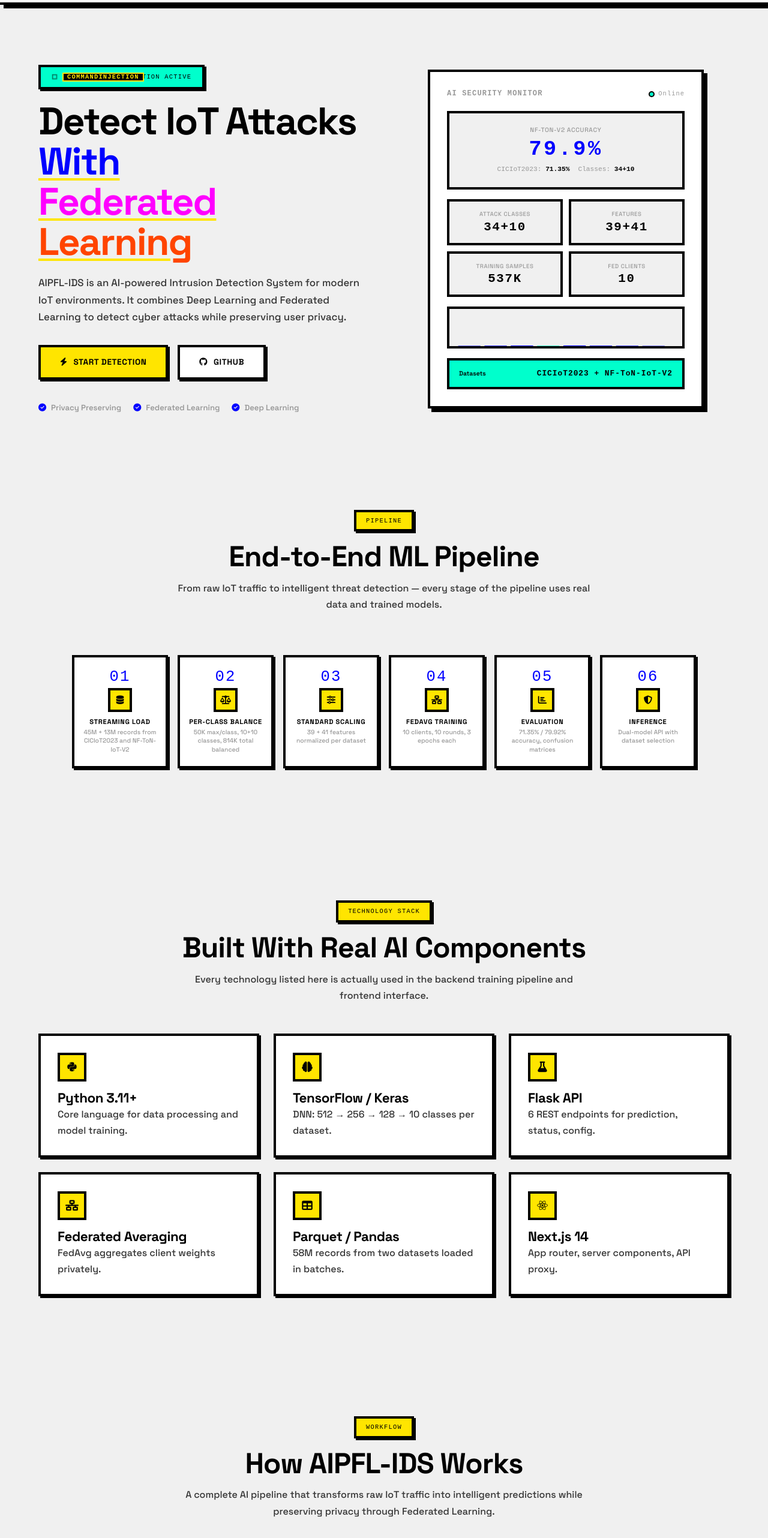
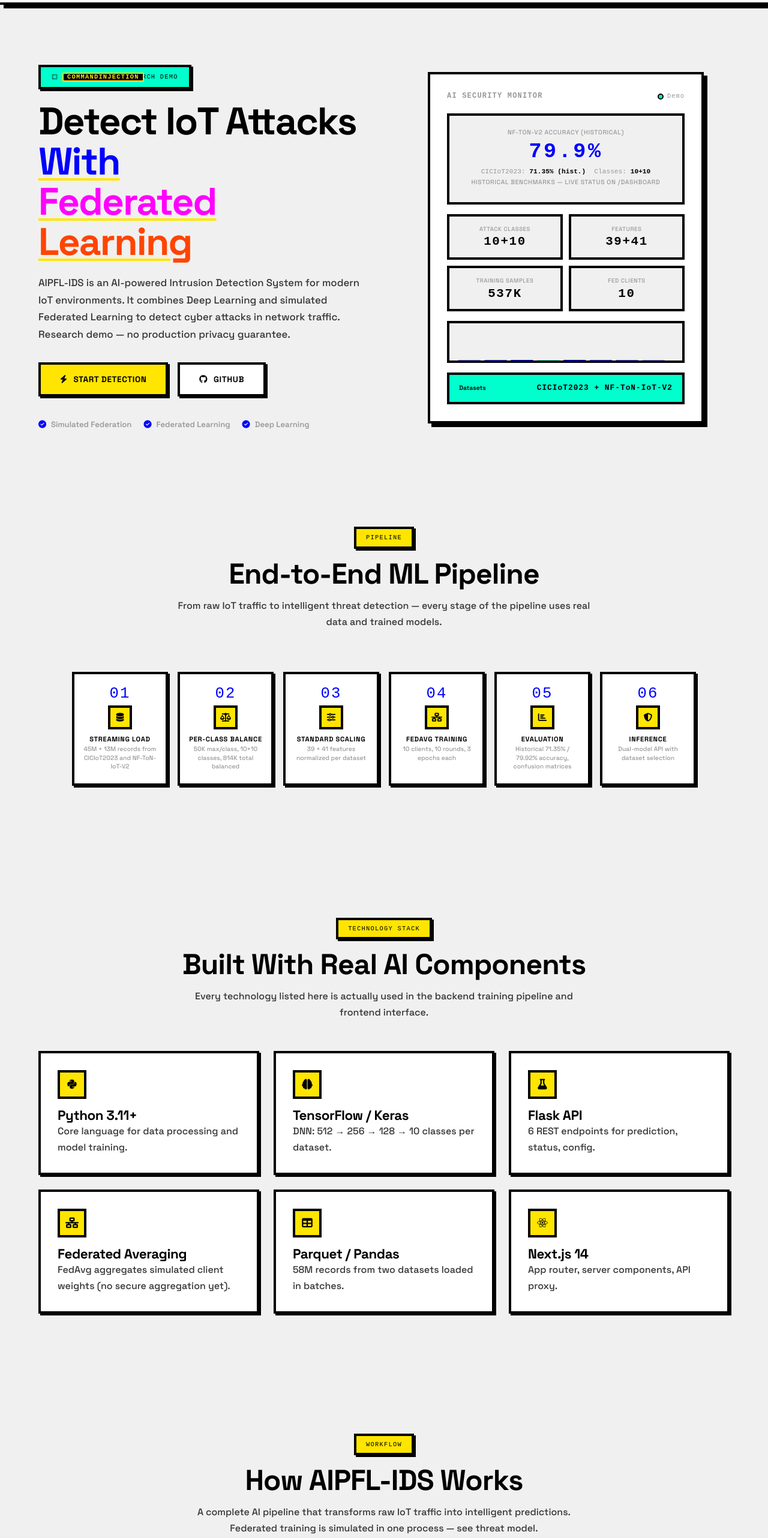
Before and after one commit to PrathamWankhade/AIPFL-IDS, a Next.js app in the folder frontend/: page / in a window 1280 px wide. Shown: the part 62-2626 px from the top of the page at 60% size. Built offline with nearby package versions, Linux system fonts and the light colour scheme; a web font is replaced by a local one.

Commit message:
P2: honest homepage claims (repo link, historical benchmarks, simulated federation)

```diff
--- a/frontend/app/page.tsx
+++ b/frontend/app/page.tsx
@@ -16,7 +16,7 @@ export default function Home() {
                 <span className="cycle-text" style={{ minWidth: 80 }}>
                   {[...ciciotAttacks, ...nftoniotAttacks].map((a) => <span key={a}>{a}</span>)}
                 </span>
-                <span>&nbsp;Detection Active</span>
+                <span>&nbsp;Research Demo</span>
               </div>
               <h1 className="hero-title reveal">
                 <span
@@ -34,19 +34,20 @@ export default function Home() {
               <p className="hero-description reveal">
                 AIPFL-IDS is an AI-powered Intrusion Detection System for
                 modern IoT environments. It combines Deep Learning and
-                Federated Learning to detect cyber attacks while preserving
-                user privacy.
+                simulated Federated Learning to detect cyber attacks in
+                network traffic. Research demo — no production
+                privacy guarantee.
               </p>
               <div className="hero-buttons reveal">
                 <Link href="/predict" className="btn btn-yellow">
                   <i className="fa-solid fa-bolt" /> Start Detection
                 </Link>
-                <a href="https://github.com" target="_blank" rel="noreferrer" className="btn">
+                <a href="https://github.com/PrathamWankhade/AIPFL-IDS" target="_blank" rel="noreferrer" className="btn">
                   <i className="fa-brands fa-github" /> GitHub
                 </a>
               </div>
               <div className="hero-trust reveal">
-                <span className="hero-trust-item"><i className="fa-solid fa-circle-check" /> Privacy Preserving</span>
+                <span className="hero-trust-item"><i className="fa-solid fa-circle-check" /> Simulated Federation</span>
                 <span className="hero-trust-item"><i className="fa-solid fa-circle-check" /> Federated Learning</span>
                 <span className="hero-trust-item"><i className="fa-solid fa-circle-check" /> Deep Learning</span>
               </div>
@@ -55,18 +56,19 @@ export default function Home() {
               <div className="hero-dashboard">
                 <div className="dashboard-header">
                   <h3 className="dashboard-title">AI Security Monitor</h3>
-                  <div className="dashboard-live"><span className="live-dot" /> Online</div>
+                  <div className="dashboard-live"><span className="live-dot" /> Demo</div>
                 </div>
                 <div className="dashboard-status">
-                  <small>NF-ToN-V2 Accuracy</small>
+                  <small>NF-ToN-V2 Accuracy (historical)</small>
                   <h2 data-count-to="79.92" data-count-suffix="%">79.92%</h2>
                   <div style={{ marginTop: 6, display: 'flex', justifyContent: 'center', gap: 14 }}>
-                    <span style={{ fontSize: '0.7rem', fontFamily: 'var(--font-mono)', color: 'var(--text-muted)' }}>CICIoT2023: <strong style={{ color: 'var(--black)' }}>71.35%</strong></span>
-                    <span style={{ fontSize: '0.7rem', fontFamily: 'var(--font-mono)', color: 'var(--text-muted)' }}>Classes: <strong style={{ color: 'var(--black)' }}>34+10</strong></span>
+                    <span style={{ fontSize: '0.7rem', fontFamily: 'var(--font-mono)', color: 'var(--text-muted)' }}>CICIoT2023: <strong style={{ color: 'var(--black)' }}>71.35% (hist.)</strong></span>
+                    <span style={{ fontSize: '0.7rem', fontFamily: 'var(--font-mono)', color: 'var(--text-muted)' }}>Classes: <strong style={{ color: 'var(--black)' }}>10+10</strong></span>
                   </div>
+                  <small style={{ color: 'var(--text-muted)' }}>Historical benchmarks — live status on /dashboard</small>
                 </div>
                 <div className="metric-grid">
-                  <div className="metric-card"><small>Attack Classes</small><h3>34+10</h3></div>
+                  <div className="metric-card"><small>Attack Classes</small><h3>10+10</h3></div>
                   <div className="metric-card"><small>Features</small><h3>39+41</h3></div>
                   <div className="metric-card"><small>Training Samples</small><h3>537K</h3></div>
                   <div className="metric-card"><small>Fed Clients</small><h3>10</h3></div>
@@ -106,7 +108,7 @@ export default function Home() {
               { num: '02', icon: 'fa-solid fa-scale-balanced', title: 'Per-Class Balance', desc: '50K max/class, 10+10 classes, 814K total balanced' },
               { num: '03', icon: 'fa-solid fa-sliders', title: 'Standard Scaling', desc: '39 + 41 features normalized per dataset' },
               { num: '04', icon: 'fa-solid fa-network-wired', title: 'FedAvg Training', desc: '10 clients, 10 rounds, 3 epochs each' },
-              { num: '05', icon: 'fa-solid fa-chart-bar', title: 'Evaluation', desc: '71.35% / 79.92% accuracy, confusion matrices' },
+              { num: '05', icon: 'fa-solid fa-chart-bar', title: 'Evaluation', desc: 'Historical 71.35% / 79.92% accuracy, confusion matrices' },
               { num: '06', icon: 'fa-solid fa-shield-halved', title: 'Inference', desc: 'Dual-model API with dataset selection' },
             ].map((s, i) => (
               <div key={i} className="pipeline-step reveal">
@@ -132,7 +134,7 @@ export default function Home() {
               { icon: 'fa-brands fa-python', title: 'Python 3.11+', desc: 'Core language for data processing and model training.' },
               { icon: 'fa-solid fa-brain', title: 'TensorFlow / Keras', desc: 'DNN: 512 → 256 → 128 → 10 classes per dataset.' },
               { icon: 'fa-solid fa-flask', title: 'Flask API', desc: '6 REST endpoints for prediction, status, config.' },
-              { icon: 'fa-solid fa-network-wired', title: 'Federated Averaging', desc: 'FedAvg aggregates client weights privately.' },
+              { icon: 'fa-solid fa-network-wired', title: 'Federated Averaging', desc: 'FedAvg aggregates simulated client weights (no secure aggregation yet).' },
               { icon: 'fa-solid fa-table', title: 'Parquet / Pandas', desc: '58M records from two datasets loaded in batches.' },
               { icon: 'fa-brands fa-react', title: 'Next.js 14', desc: 'App router, server components, API proxy.' },
             ].map((t, i) => (
@@ -151,15 +153,15 @@ export default function Home() {
           <div className="section-header reveal">
             <SectionTag>Workflow</SectionTag>
             <h2>How AIPFL-IDS Works</h2>
-            <p>A complete AI pipeline that transforms raw IoT traffic into intelligent predictions while preserving privacy through Federated Learning.</p>
+            <p>A complete AI pipeline that transforms raw IoT traffic into intelligent predictions. Federated training is simulated in one process — see threat model.</p>
           </div>
           <div className="timeline">
             {[
               { num: '01', title: 'Collect & Load', desc: 'CICIoT2023 (45M rows, 10 cls) + NF-ToN-IoT-V2 (13M rows, 10 cls) loaded in streaming batches.' },
               { num: '02', title: 'Preprocess & Balance', desc: '39 / 41 features standardized, class-balanced at 5K / 50K max per class.' },
-              { num: '03', title: 'Federated Training', desc: '10 simulated clients train locally (3 epochs each) — raw data never leaves.' },
+              { num: '03', title: 'Federated Training', desc: '10 simulated clients train locally (3 epochs each) in one process — simulation, not distributed devices.' },
               { num: '04', title: 'Global Aggregation', desc: 'FedAvg merges local weight updates into a global DNN model.' },
-              { num: '05', title: 'Evaluate & Deploy', desc: '71.35% / 79.92% accuracy. Confusion matrices, precision, recall computed.' },
+              { num: '05', title: 'Evaluate & Deploy', desc: 'Historical 71.35% / 79.92% accuracy. Confusion matrices, precision, recall computed.' },
               { num: '06', title: 'Real-Time Inference', desc: 'Flask API serves predictions with dataset selectable via query param.' },
             ].map((s, i) => (
               <div key={i} className="timeline-item reveal">
@@ -180,9 +182,9 @@ export default function Home() {
             <div className="reveal-left">
               <SectionTag>Dashboard</SectionTag>
               <h2 style={{ marginBottom: 12 }}>Monitor Every Network From One Dashboard</h2>
-              <p style={{ marginBottom: 24 }}>View live AI predictions, model performance, attack statistics and network activity.</p>
+              <p style={{ marginBottom: 24 }}>Upload traffic captures for model predictions, and review performance, attack statistics and network activity.</p>
               <ul className="check-list">
-                <li><i className="fa-solid fa-check" /> Live Traffic Monitoring</li>
+                <li><i className="fa-solid fa-check" /> Sample Traffic Analysis</li>
                 <li><i className="fa-solid fa-check" /> Attack Classification</li>
                 <li><i className="fa-solid fa-check" /> Federated Learning Progress</li>
                 <li><i className="fa-solid fa-check" /> AI Performance Metrics</li>
@@ -198,11 +200,11 @@ export default function Home() {
                 <div style={{ padding: 22 }}>
                   <div style={{ display: 'flex', gap: 16, marginBottom: 16 }}>
                     <div style={{ flex: 1, textAlign: 'center', padding: 10, background: 'var(--yellow)', border: 'var(--border-thick)' }}>
-                      <small style={{ display: 'block', fontSize: '0.55rem', textTransform: 'uppercase', letterSpacing: '0.06em', color: 'var(--black)', fontWeight: 700, marginBottom: 2 }}>NF-ToN-V2</small>
+                      <small style={{ display: 'block', fontSize: '0.55rem', textTransform: 'uppercase', letterSpacing: '0.06em', color: 'var(--black)', fontWeight: 700, marginBottom: 2 }}>NF-ToN-V2 (hist.)</small>
                       <span style={{ fontFamily: 'var(--font-mono)', fontSize: '1.6rem', fontWeight: 700, letterSpacing: '0.04em' }}>79.92%</span>
                     </div>
                     <div style={{ flex: 1, textAlign: 'center', padding: 10, background: 'var(--bg)', border: 'var(--border-thick)' }}>
-                      <small style={{ display: 'block', fontSize: '0.55rem', textTransform: 'uppercase', letterSpacing: '0.06em', color: 'var(--text-muted)', fontWeight: 700, marginBottom: 2 }}>CICIoT2023</small>
+                      <small style={{ display: 'block', fontSize: '0.55rem', textTransform: 'uppercase', letterSpacing: '0.06em', color: 'var(--text-muted)', fontWeight: 700, marginBottom: 2 }}>CICIoT2023 (hist.)</small>
                       <span style={{ fontFamily: 'var(--font-mono)', fontSize: '1.6rem', fontWeight: 700, letterSpacing: '0.04em', color: 'var(--text-secondary)' }}>71.35%</span>
                     </div>
                   </div>
@@ -225,7 +227,7 @@ export default function Home() {
                     <text x="200" y="82" fontSize="5" fill="var(--text-muted)" fontFamily="monospace">R10</text>
                   </svg>
                   <div style={{ display: 'grid', gridTemplateColumns: 'repeat(4, 1fr)', gap: 8 }}>
-                    {[{ l: 'CICIoT Acc', v: '71.35%' }, { l: 'NF-ToN Acc', v: '79.92%' }, { l: 'Classes', v: '10+10' }, { l: 'Clients', v: '10' }].map((c, i) => (
+                    {[{ l: 'CICIoT (hist.)', v: '71.35%' }, { l: 'NF-ToN (hist.)', v: '79.92%' }, { l: 'Classes', v: '10+10' }, { l: 'Clients', v: '10' }].map((c, i) => (
                       <div key={i} style={{ padding: 12, background: 'var(--bg)', border: 'var(--border-thick)', textAlign: 'center' }}>
                         <small style={{ display: 'block', fontSize: '0.6rem', textTransform: 'uppercase', letterSpacing: '0.04em', color: 'var(--text-muted)', marginBottom: 2 }}>{c.l}</small>
                         <strong style={{ fontFamily: 'var(--font-mono)', fontSize: '1.1rem', letterSpacing: '0.06em' }}>{c.v}</strong>
@@ -243,13 +245,13 @@ export default function Home() {
         <div className="container">
           <div className="section-header reveal">
             <SectionTag>Performance</SectionTag>
-            <h2>Real Training Metrics</h2>
-            <p>Actual results from two trained federated DNN models — CICIoT2023 (10 merged classes) and NF-ToN-IoT-V2 (10 classes).</p>
+            <h2>Reported Training Metrics</h2>
+            <p>Historical results from two trained federated DNN models — CICIoT2023 (10 merged categories) and NF-ToN-IoT-V2 (10 classes). Reproduce with the released model before citing.</p>
           </div>
           <div className="grid-4">
             {[
-              { value: '79.92', suffix: '%', label: 'NF-ToN-V2 Accuracy' },
-              { value: '71.35', suffix: '%', label: 'CICIoT2023 Accuracy' },
+              { value: '79.92', suffix: '%', label: 'NF-ToN-V2 Accuracy (hist.)' },
+              { value: '71.35', suffix: '%', label: 'CICIoT2023 Accuracy (hist.)' },
               { value: '537', suffix: 'K', label: 'Total Samples' },
               { value: '44', suffix: '', label: 'Total Classes' },
             ].map((s, i) => (
```
Also changed, not shown: 1 other file (tests, documents, lock files or other folders).
